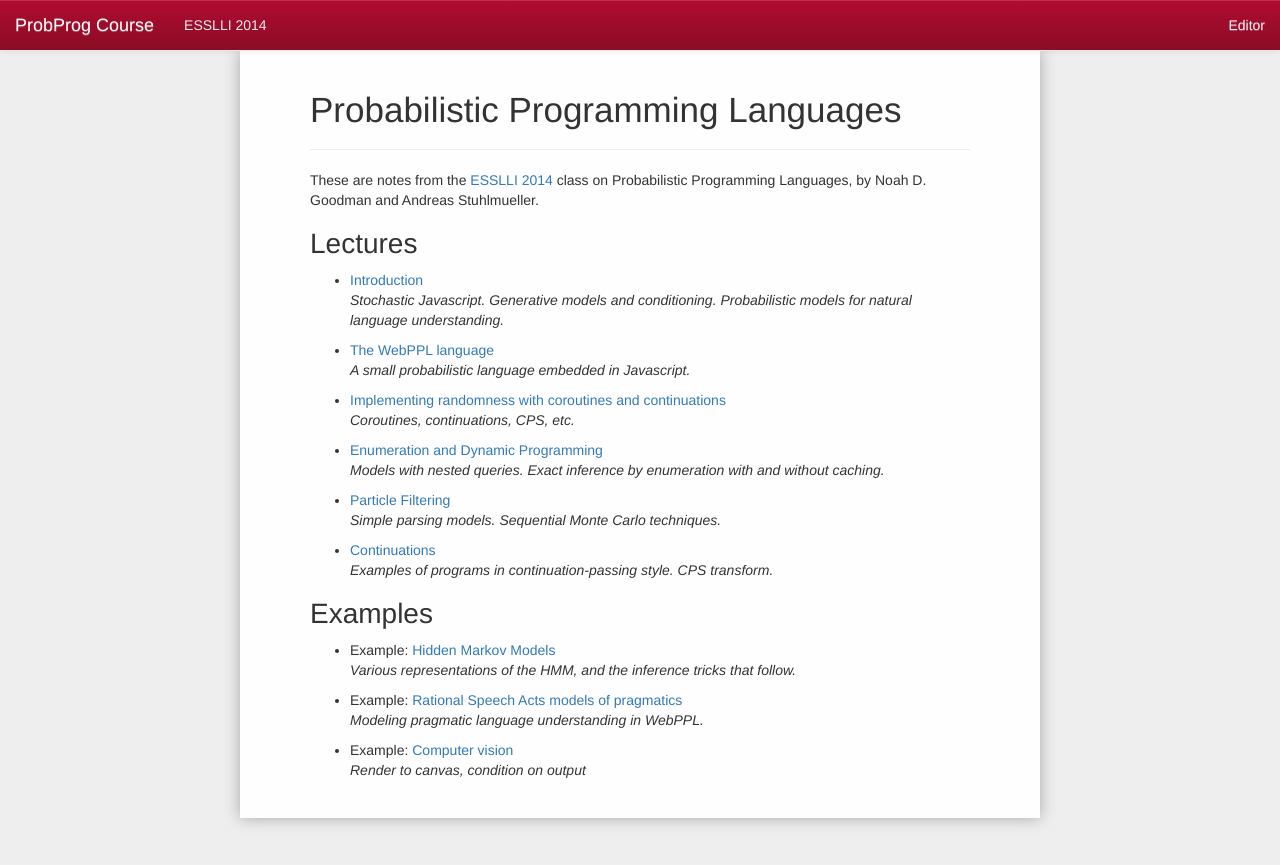
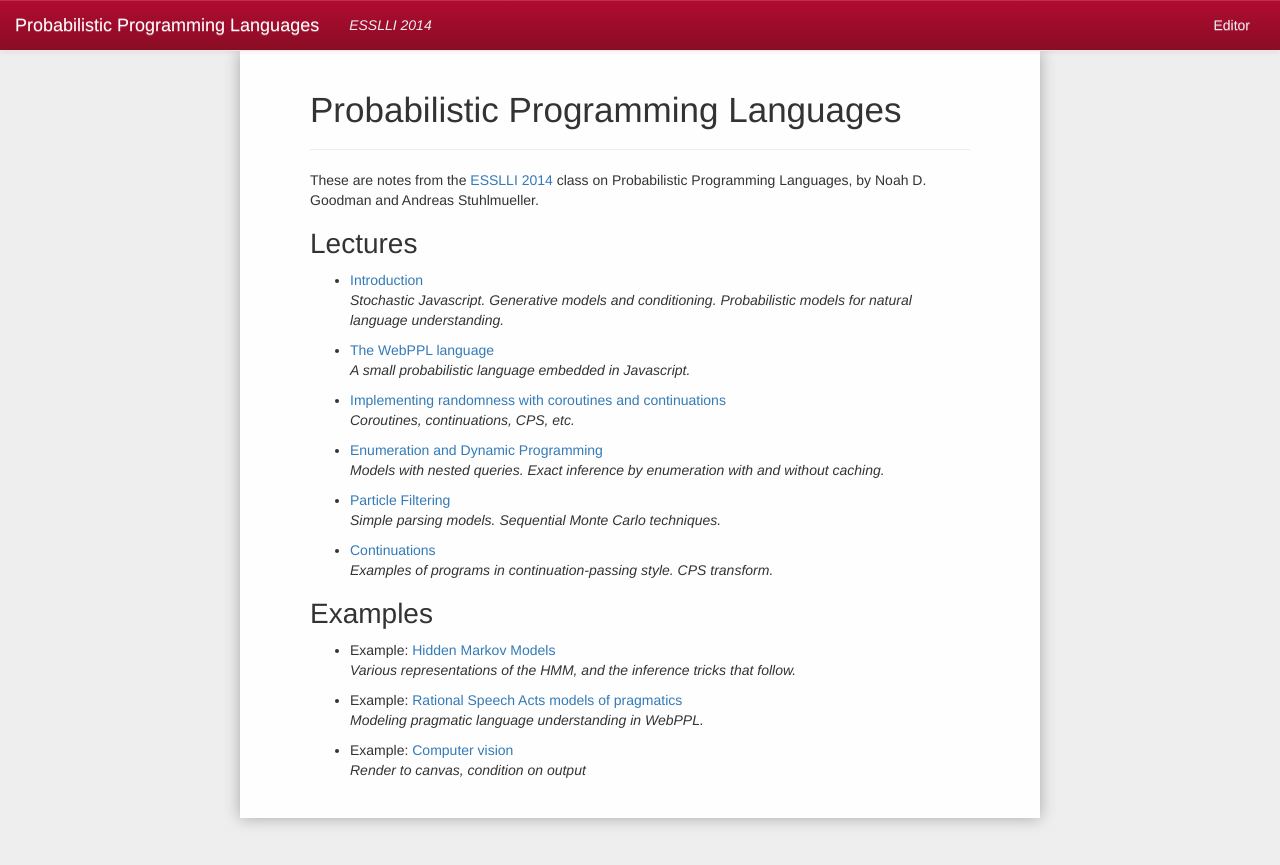
Before and after one commit to probmods/dippl, a Jekyll site: the page built from index.md, in a window 1280 px wide. Shown: the top 865 px of the page. Built offline with Jekyll 4.4.1, drawn with Linux system fonts in a browser that asks for light colours; nearby versions of some CDN libraries; library files that are not in the unit come from our copies.

Commit message:
Update navbar

```diff
--- a/_layouts/default.html
+++ b/_layouts/default.html
@@ -34,10 +34,10 @@
     <div class="navbar navbar-default navbar-static-top" role="navigation">
       <div class="container-fluid">
         <div class="navbar-header">
-          <a class="navbar-brand" href="{{ site.baseurl }}/">ProbProg Course</a>
-          <p class="navbar-text navbar-collapse collapse">ESSLLI 2014</p>
+          <a class="navbar-brand" href="{{ site.baseurl }}/">Probabilistic Programming Languages</a>
+          <p class="navbar-text navbar-collapse collapse"><em>ESSLLI 2014</em></p>
         </div>
-        <ul class="nav navbar-nav navbar-right">
+        <ul class="nav navbar-nav navbar-right collapse navbar-collapse">
             <li><a href="{{ site.baseurl }}/editor.html">Editor</a></li>
         </ul>
       </div>
```
